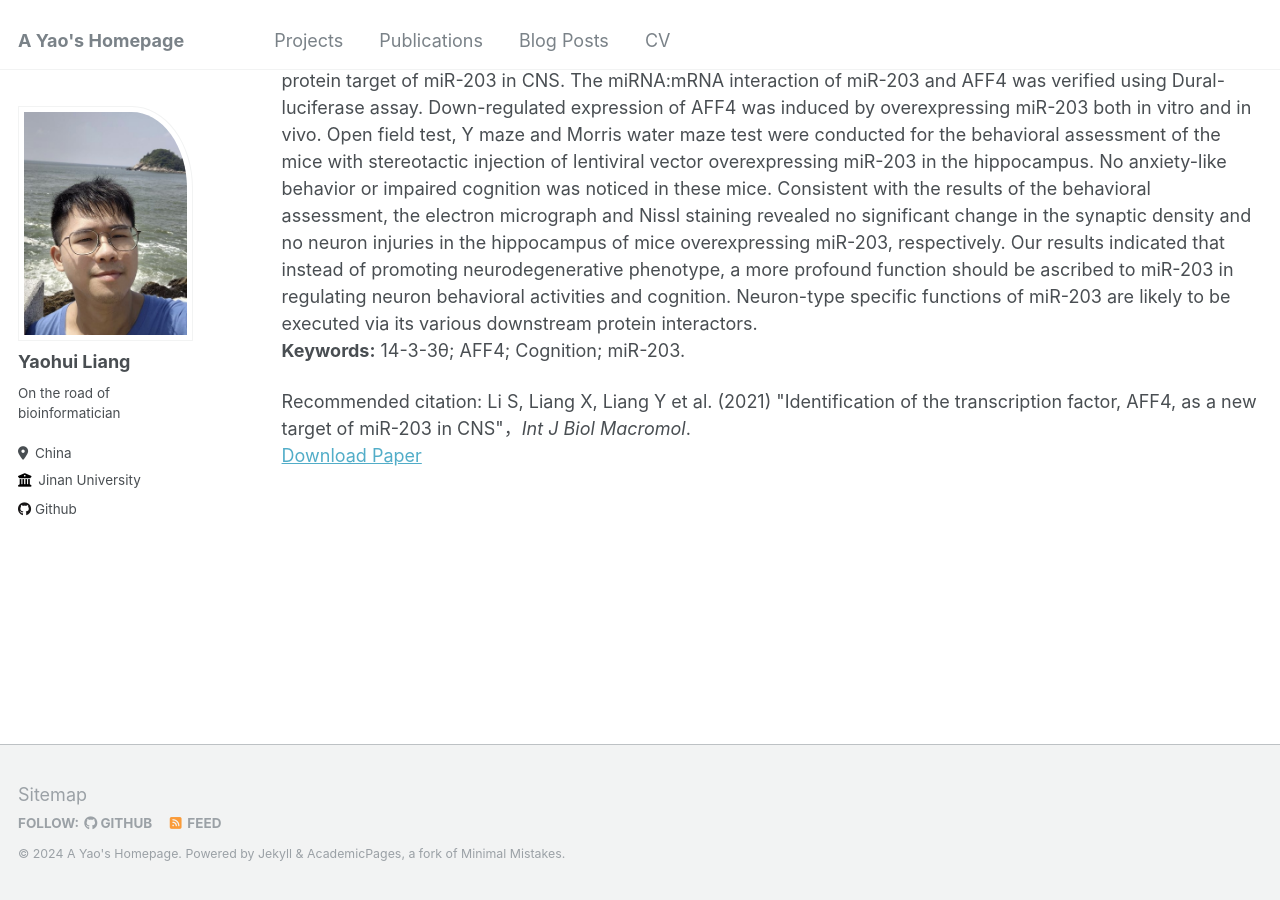
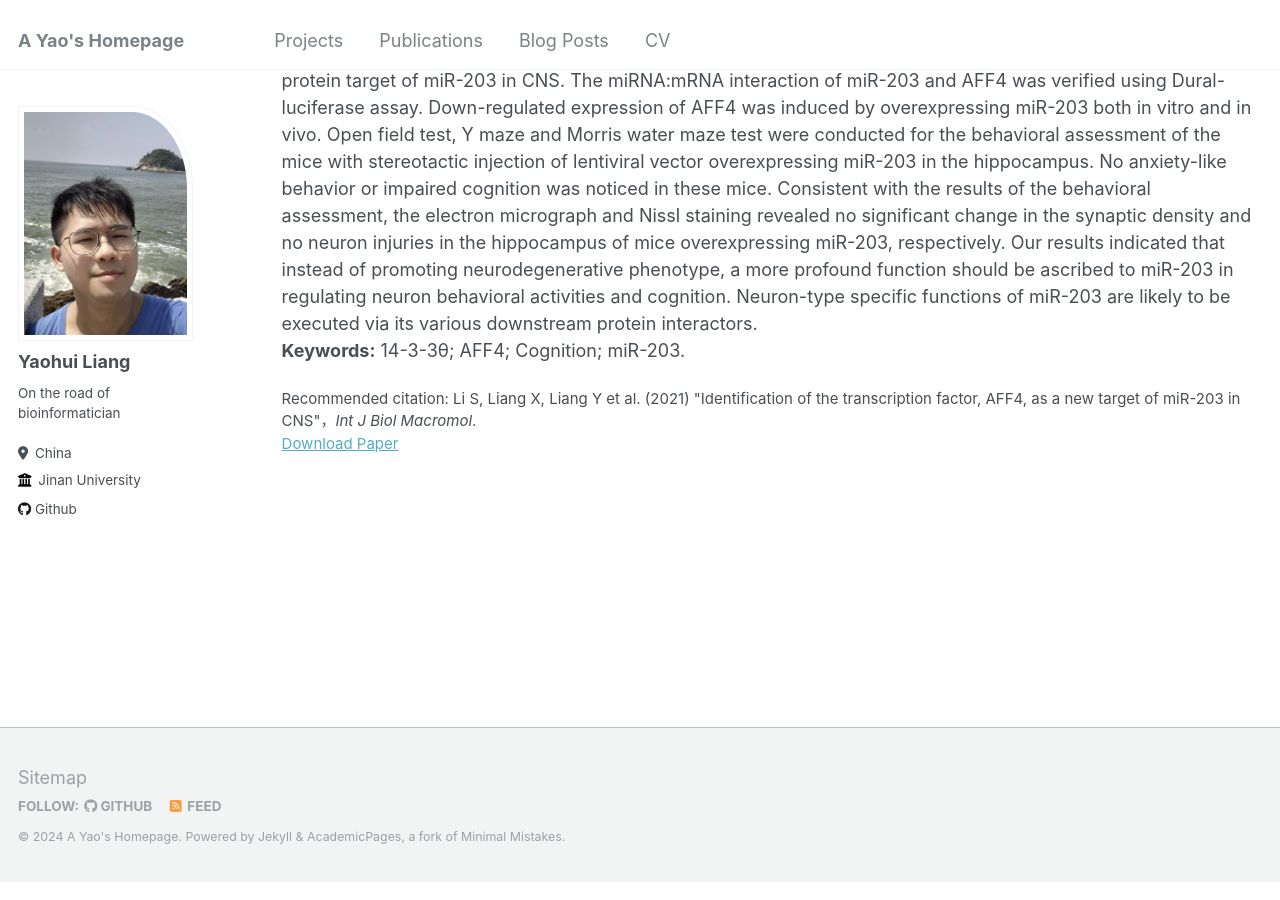
Before and after one commit to Stupid1Fish/Academic-Pages, a Jekyll site: the page built from _pages/publications.md, in a window 1280 px wide and 900 px high, scrolled down 803 px. Built offline with Jekyll 4.4.1, drawn with Linux system fonts in a browser that asks for light colours.

Commit message:
Update archive-single.html

```diff
--- a/_includes/archive-single.html
+++ b/_includes/archive-single.html
@@ -52,7 +52,7 @@
     {% if post.citation and post.paperurl and post.slidesurl %}
       <p>Recommended citation: {{ post.citation }}<br /><a href="{{ post.paperurl }}">Download Paper</a> | <a href="{{ post.slidesurl }}">Download Slides</a></p>
     {% elsif post.citation and post.paperurl %}
-      <p>Recommended citation: {{ post.citation }}<br /><a href="{{ post.paperurl }}">Download Paper</a></p>
+      <p style="font-size: smaller">Recommended citation: {{ post.citation }}<br /><a href="{{ post.paperurl }}">Download Paper</a></p>
     {% elsif post.citation and post.slidesurl %}
       <p>Recommended citation: {{ post.citation }}<br /><a href="{{ post.slidesurl }}">Download Slides</a></p>
     {% elsif post.citation %}
```
